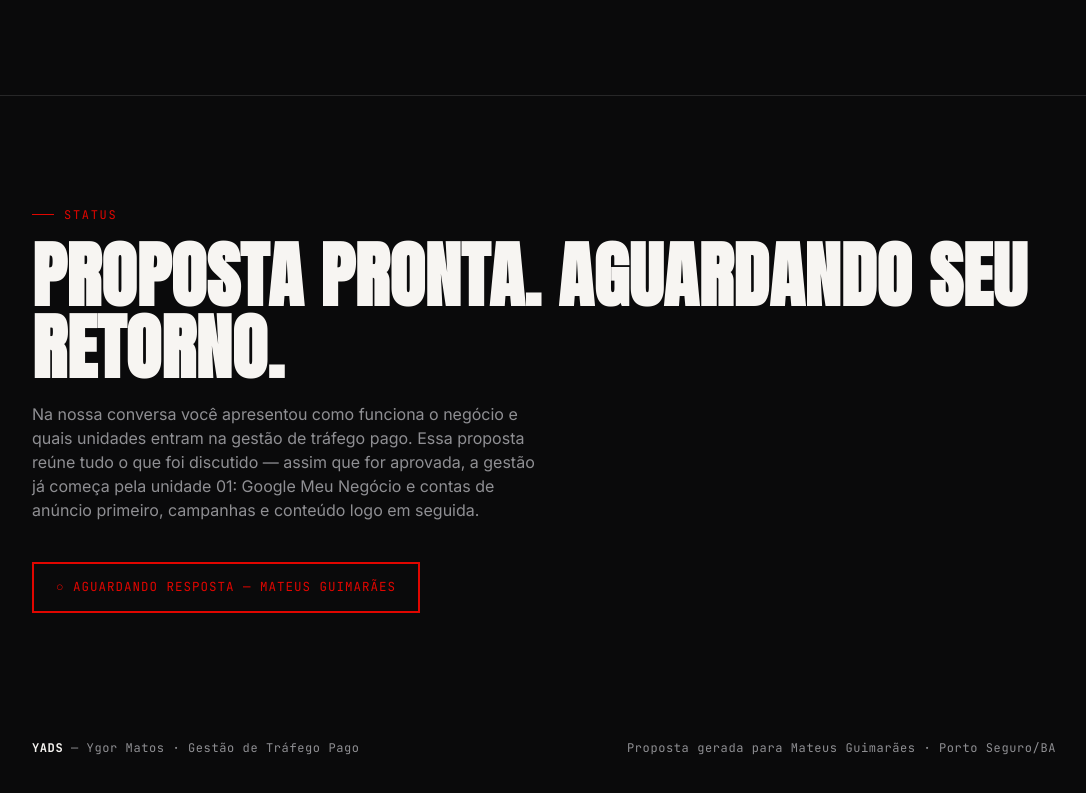
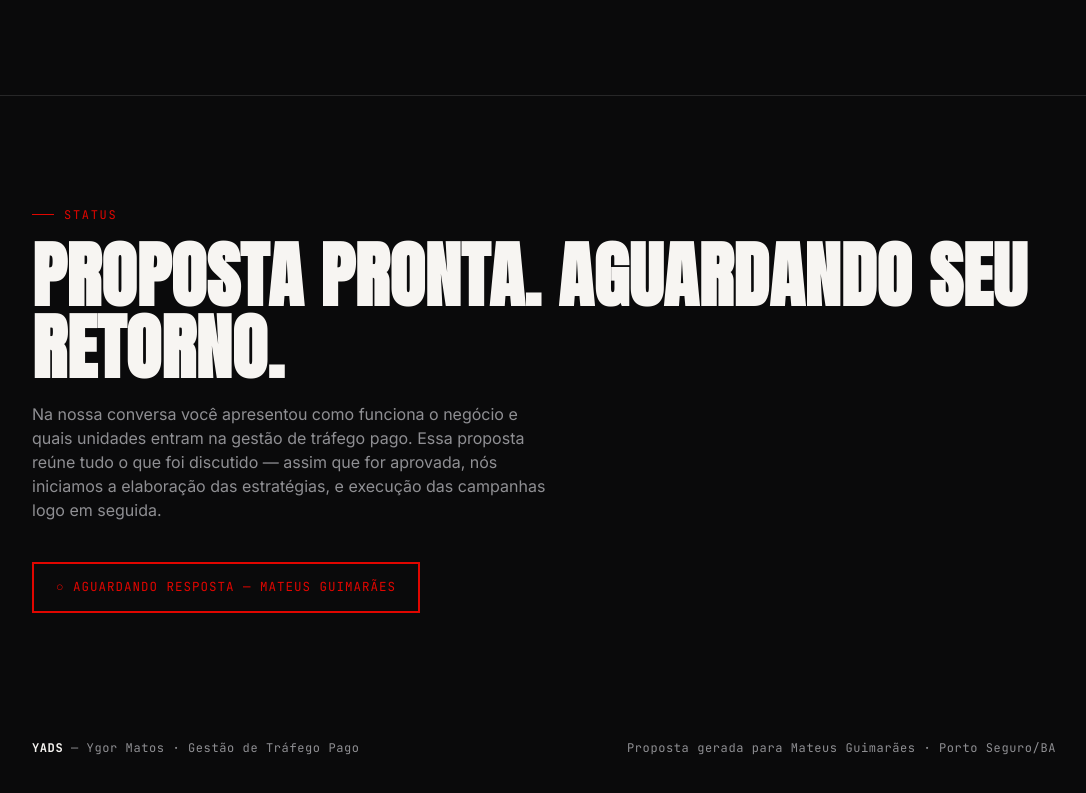
Before and after one commit to Ygxxrr/proposta_comercial-MateusGuimar-es, a plain HTML site: page index.html in a window 1280 px wide. Shown: the part 5771-6564 px from the top of the page, without its empty margins (96-1182 px from the left). Drawn offline with Linux system fonts and the light colour scheme.

Commit message:
Update index.html

```diff
--- a/index.html
+++ b/index.html
@@ -494,7 +494,7 @@
   <div class="wrap">
     <div class="eyebrow reveal">STATUS</div>
     <h2 class="reveal" style="margin-top:16px;">Proposta pronta. Aguardando seu retorno.</h2>
-    <p class="reveal">Na nossa conversa você apresentou como funciona o negócio e quais unidades entram na gestão de tráfego pago. Essa proposta reúne tudo o que foi discutido — assim que for aprovada, a gestão já começa pela unidade 01: Google Meu Negócio e contas de anúncio primeiro, campanhas e conteúdo logo em seguida.</p>
+    <p class="reveal">Na nossa conversa você apresentou como funciona o negócio e quais unidades entram na gestão de tráfego pago. Essa proposta reúne tudo o que foi discutido — assim que for aprovada, nós iniciamos a elaboração das estratégias, e execução das campanhas logo em seguida.</p>
     <div class="stamp reveal">○ AGUARDANDO RESPOSTA — MATEUS GUIMARÃES</div>
   </div>
 </section>
```
